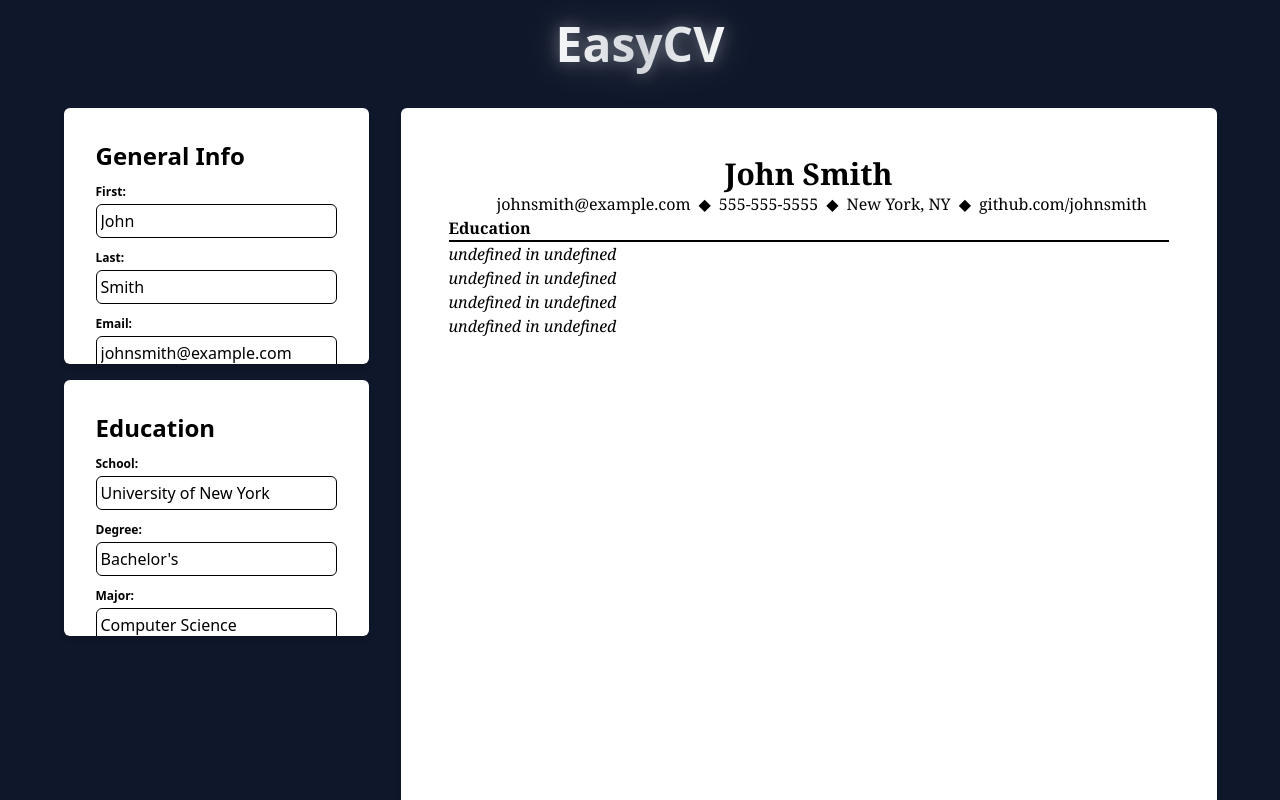
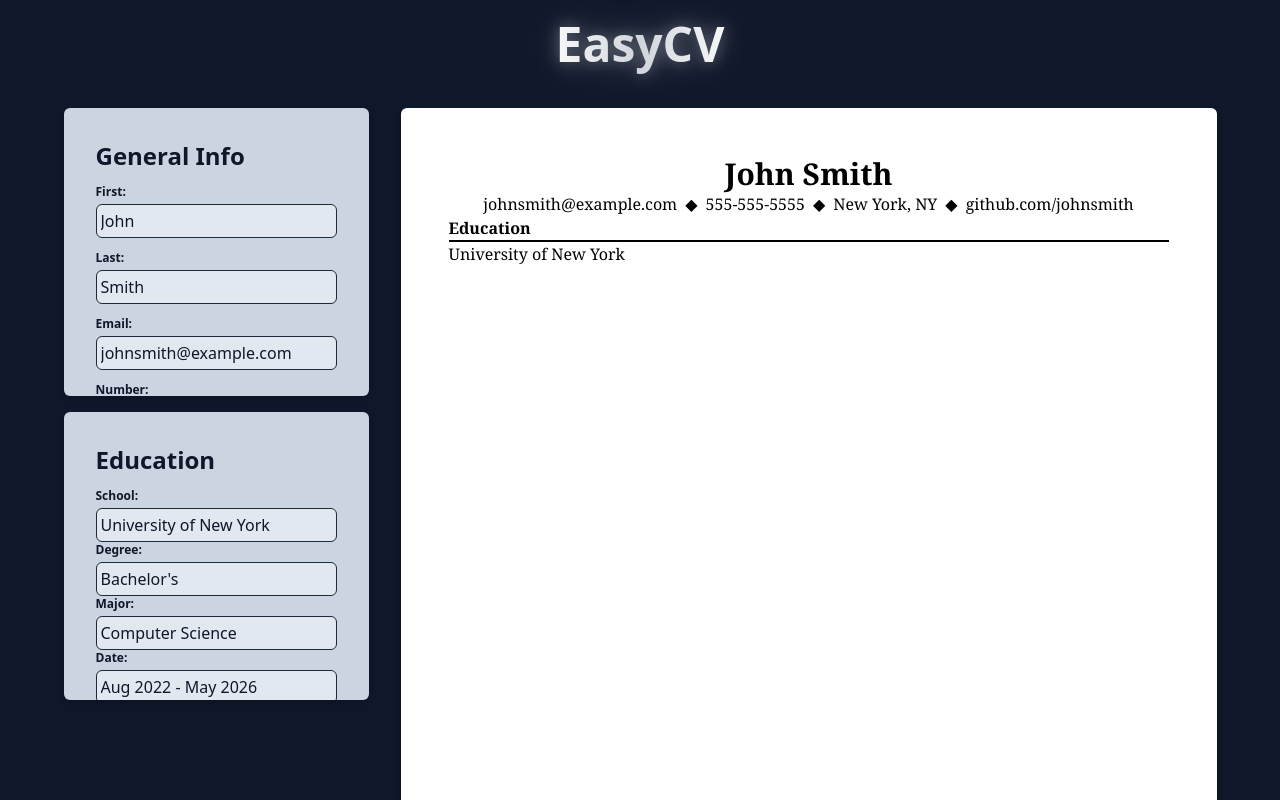
Before and after one commit to luketucich/EasyCV, a React (Vite) app: page / in a window 1280 px wide. Shown: the top 800 px of the page. Built offline with nearby package versions, Linux system fonts and the light colour scheme.

Commit message:
fix: Fixed keys and handleChange() function so that changing Education form data does not break app.

```diff
--- a/src/App.jsx
+++ b/src/App.jsx
@@ -19,6 +19,7 @@ export default function App() {
       degree: "Bachelor's",
       major: "Computer Science",
       date: "Aug 2022 - May 2026",
+      id: crypto.randomUUID(),
     },
   ]);
 
--- a/src/Education.jsx
+++ b/src/Education.jsx
@@ -1,12 +1,16 @@
-export default function GeneralInfo({ education, setEducation }) {
-  const handleChange = (field) => (e) => {
-    setEducation((prev) => ({ ...prev, [field]: e.target.value }));
+export default function Education({ education, setEducation }) {
+  const handleChange = (school, field) => (e) => {
+    setEducation((prev) => {
+      return prev.map((edu) =>
+        edu.id === school.id ? { ...edu, [field]: e.target.value } : edu
+      );
+    });
   };
 
   const handleAddEducation = () => {
     setEducation((prev) => [
       ...prev,
-      { school: "", degree: "", major: "", date: "" },
+      { school: "", degree: "", major: "", date: "", id: crypto.randomUUID() },
     ]);
   };
 
@@ -16,22 +20,36 @@ export default function GeneralInfo({ education, setEducation }) {
   };
 
   return (
-    <div className="flex flex-col gap-3 bg-white shadow-md p-8 rounded-md h-64 overflow-y-scroll scrollbar scrollbar-thumb-slate-600 scrollbar-track-slate-400">
+    <div className="text-slate-900 flex flex-col gap-3 bg-slate-300 shadow-md p-8 rounded-md h-72 overflow-y-scroll scrollbar scrollbar-thumb-slate-500 scrollbar-track-transparent">
       <h1 className="text-2xl font-bold">Education</h1>
-      {education.map((edu) =>
-        Object.keys(edu).map((field) => (
-          <div className="flex flex-col gap-1 items-start" key={field}>
+
+      {education.map((edu, index) => (
+        <div key={edu.id}>
+          {index !== 0 && (
+            <div className="mt-3 mb-3 flex justify-center">
+              <hr className="border-slate-400 border-t-2 w-full" />
+            </div>
+          )}
+          {Object.keys(edu).map(
+            (field) =>
+              field !== "id" && (
+                <div key={edu.id + field}>
+                  <div className="flex flex-col gap-1 items-start">
                     <label className="font-bold text-xs">
                       {field.charAt(0).toUpperCase() + field.slice(1)}:
                     </label>
                     <input
                       value={edu[field]}
-              onChange={handleChange(field)}
-              className="border border-black border-solid rounded-md p-1"
+                      onChange={handleChange(edu, field)}
+                      className="bg-slate-200 border border-slate-800 border-solid rounded-md p-1 transition-transform duration-500 ease-in-out focus:outline-slate-600 focus:scale-105"
                     />
                   </div>
-        ))
+                </div>
+              )
           )}
+        </div>
+      ))}
+
       <div className="flex justify-center gap-2">
         <button
           onClick={handleRemoveEducation}
--- a/src/GeneralInfo.jsx
+++ b/src/GeneralInfo.jsx
@@ -4,7 +4,7 @@ export default function GeneralInfo({ generalInfo, setGeneralInfo }) {
   };
 
   return (
-    <div className="flex flex-col gap-3 bg-white shadow-md p-8 rounded-md h-64 overflow-y-scroll scrollbar scrollbar-thumb-slate-600 scrollbar-track-slate-400">
+    <div className="text-slate-900 flex flex-col gap-3 bg-slate-300 shadow-md p-8 rounded-md h-72 overflow-y-scroll scrollbar scrollbar-thumb-slate-500 scrollbar-track-transparent">
       <h1 className="text-2xl font-bold">General Info</h1>
       {Object.keys(generalInfo).map((field) => (
         <div className="flex flex-col gap-1 items-start" key={field}>
@@ -14,7 +14,7 @@ export default function GeneralInfo({ generalInfo, setGeneralInfo }) {
           <input
             value={generalInfo[field]}
             onChange={handleChange(field)}
-            className="border border-black border-solid rounded-md p-1"
+            className="bg-slate-200 border border-slate-800 border-solid rounded-md p-1 transition-transform duration-500 ease-in-out focus:outline-slate-600 focus:scale-105"
           />
         </div>
       ))}
--- a/src/Resume.jsx
+++ b/src/Resume.jsx
@@ -1,10 +1,10 @@
-export default function Resume({ generalInfo, education }) {
+export default function Resume({ education, generalInfo }) {
   return (
     <div className="bg-white shadow-md rounded-md flex flex-col items-center w-[8.5in] min-h-[11in] font-serif gap-0 flex-grow-0">
       <p className="text-3xl font-bold mt-[0.5in]">
         {generalInfo.first + " " + generalInfo.last}
       </p>
-      <div className="flex items-center gap-2 w-[6.5in] ">
+      <div className="flex justify-center gap-2 w-[6.5in] ">
         <p className="w-max text-nowrap">{generalInfo.email}</p>
         <p>&#9670;</p>
         <p className="w-max text-nowrap">{generalInfo.number}</p>
@@ -24,21 +24,8 @@ export default function Resume({ generalInfo, education }) {
         <div>
           <p className="font-bold">Education</p>
           <hr className="border-black border-t-2 w-full"></hr>
+          <p>{education[0].school}</p>
         </div>
-        {education.map((edu) =>
-          Object.keys(edu).map((field) => (
-            <>
-              <div className="flex justify-between font-bold">
-                <p>{field.school}</p>
-                <p>{field.date}</p>
-              </div>
-              <div className="italic flex justify-between">
-                <p>{field.degree + " in " + field.major}</p>
-                <p>{field.location}</p>
-              </div>
-            </>
-          ))
-        )}
       </div>
     </div>
   );
```
Lines whose indentation alone changed are shown as unchanged.
